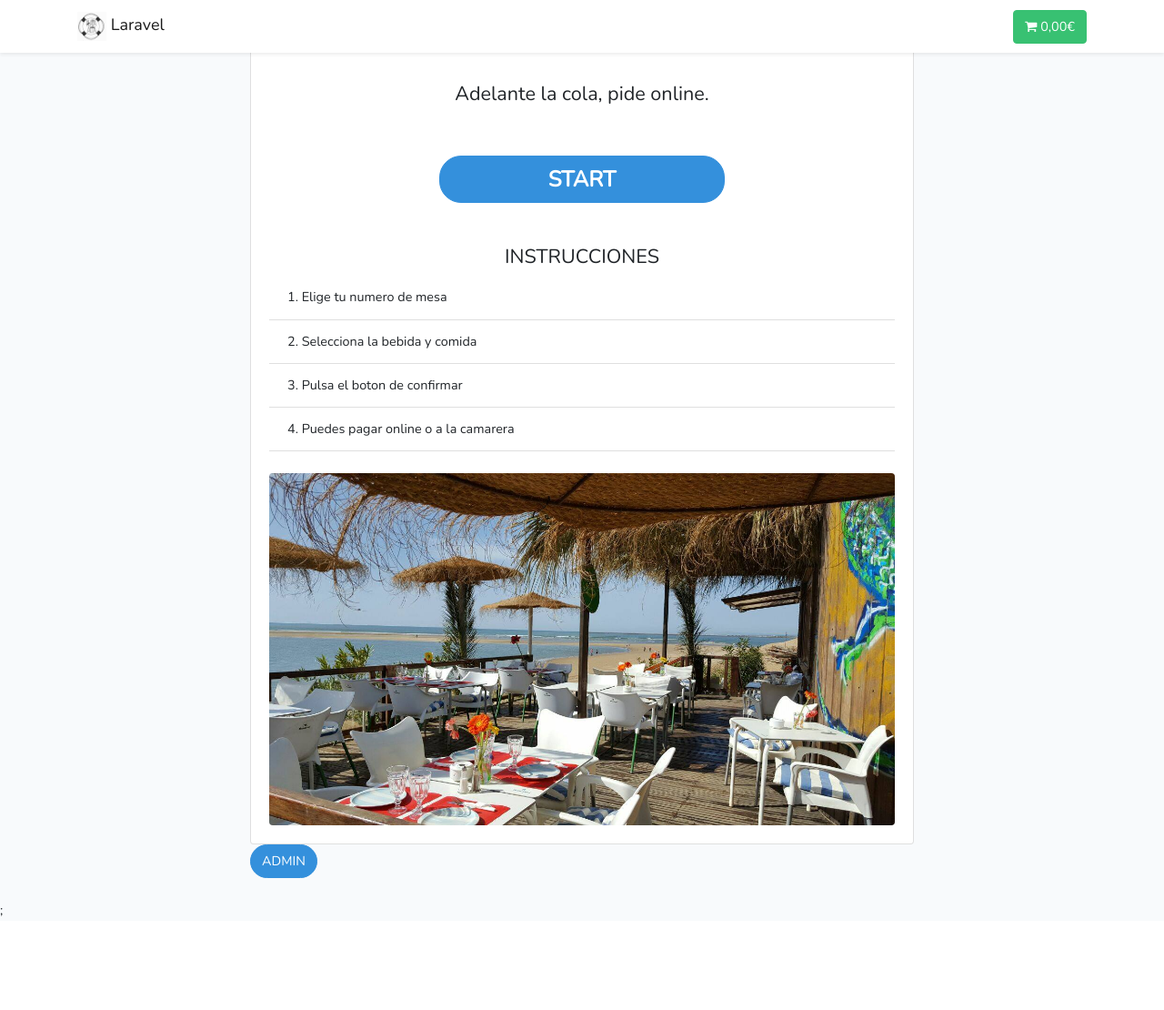
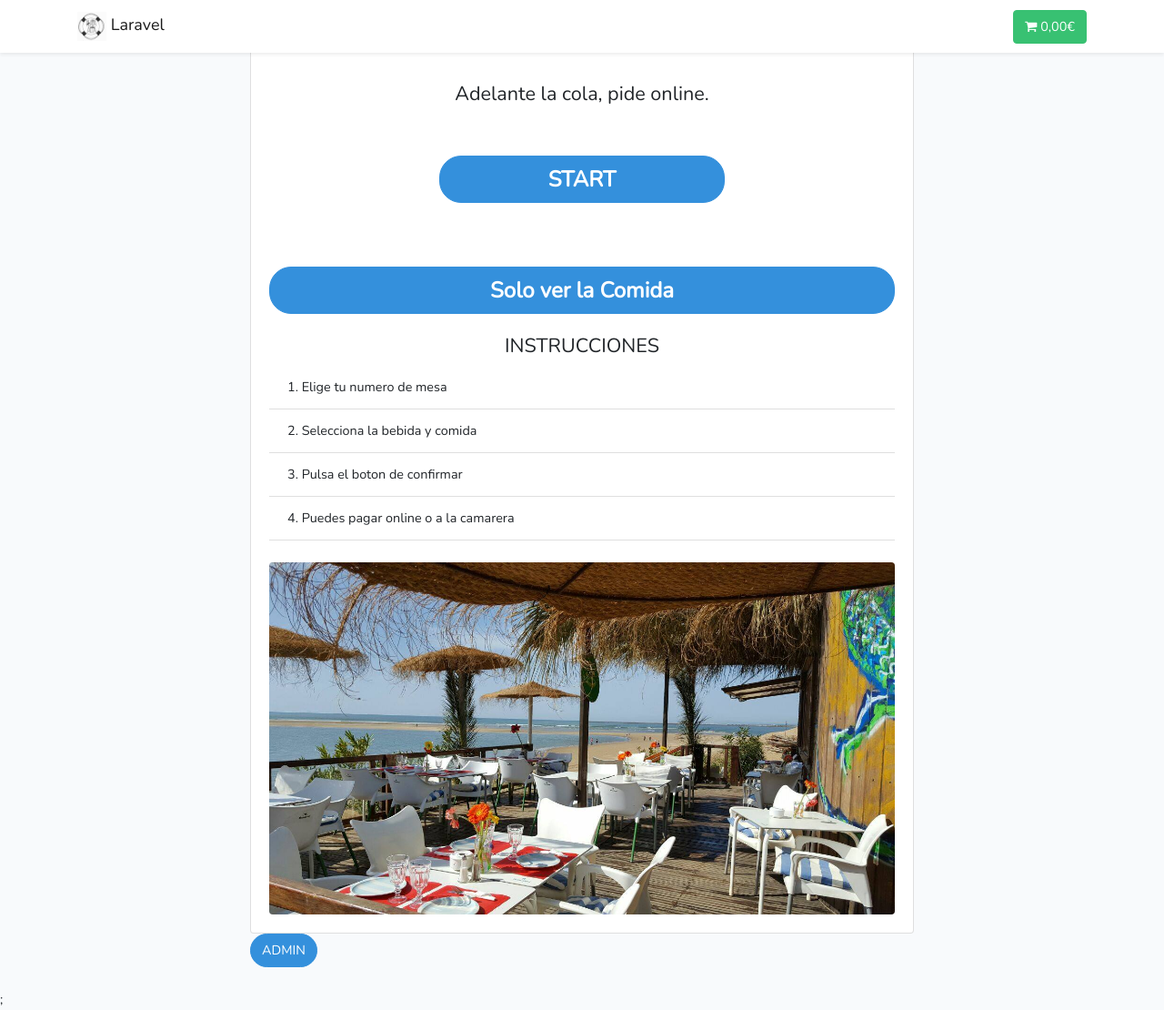
Before and after one commit to scimsoft/mobilepos, a Laravel app: page / in a window 1280 px wide. Shown: the whole page at 91% size. Before the commit the page ends 1007 px from the top, so only its background shows below. Run offline with Laravel 8, Linux system fonts and the light colour scheme; data that the repository does not hold is empty.

```diff
--- a/resources/views/home.blade.php
+++ b/resources/views/home.blade.php
@@ -28,9 +28,9 @@
                                 {{--<div>&nbsp;</div>--}}
                             {{--@endif--}}
                         </div>
-                        {{--<div>&nbsp;</div>--}}
-                        {{--<a href="/menu" class="btn btn-success btn-block" >La carta de hoy</a>--}}
-                        {{--<div>&nbsp;</div>--}}
+                        <div>&nbsp;</div>
+                        <a href="/menu" class="btn  btn-block btn-primary btn-start" >Solo ver la Comida</a>
+                        <div>&nbsp;</div>
                         <div class=" col-centered">
                             <h4 class="text-center">INSTRUCCIONES</h4>
                         </div>
```
